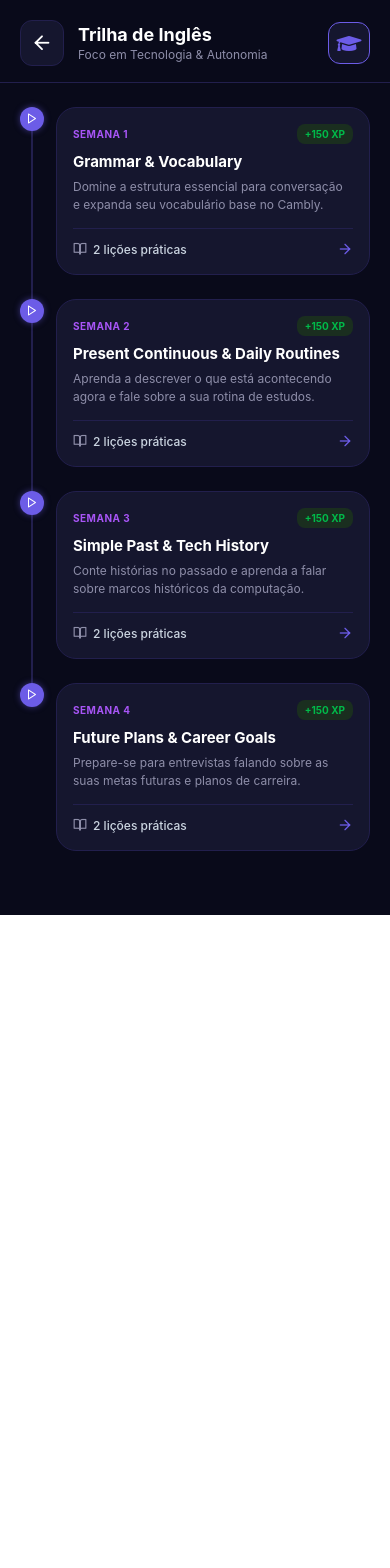
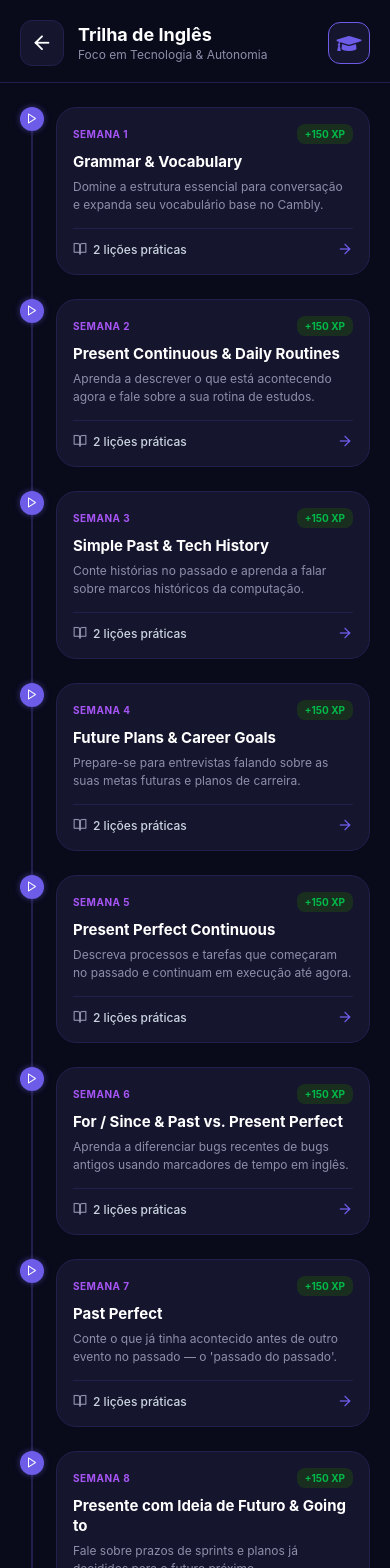
Before and after one commit to Glaudejane/StudyFlow, a React Native app: screen /Weeks in a window 390 px wide. Shown: the top 1568 px of the page. Before the commit the page ends 915 px from the top, so only its background shows below. Built offline with nearby package versions, Linux system fonts and the light colour scheme.

Commit message:
Libera as semanas 5 a 20 da trilha de Ingles (ficaram pendentes de commit anterior)

```diff
--- a/screens/WeeksScreen.js
+++ b/screens/WeeksScreen.js
@@ -37,7 +37,136 @@ import { Feather, FontAwesome5 } from "@expo/vector-icons";
             status: "liberado",
             licoes: ["Will vs Going to", "Sua biografia profissional"],
         },
+        {
+            id: "semana_5",
+            numero: "SEMANA 5",
+            titulo: "Present Perfect Continuous",
+            descricao: "Descreva processos e tarefas que começaram no passado e continuam em execução até agora.",
+            status: "liberado",
+            licoes: ["Have/has been + ING", "Relatando tarefas em andamento"],
+        },
+        {
+            id: "semana_6",
+            numero: "SEMANA 6",
+            titulo: "For / Since & Past vs. Present Perfect",
+            descricao: "Aprenda a diferenciar bugs recentes de bugs antigos usando marcadores de tempo em inglês.",
+            status: "liberado",
+            licoes: ["For vs Since", "Logs temporais e histórico de erros"],
+        },
+        {
+            id: "semana_7",
+            numero: "SEMANA 7",
+            titulo: "Past Perfect",
+            descricao: "Conte o que já tinha acontecido antes de outro evento no passado — o 'passado do passado'.",
+            status: "liberado",
+            licoes: ["Had + particípio", "Reconstruindo histórico de logs"],
+        },
+        {
+            id: "semana_8",
+            numero: "SEMANA 8",
+            titulo: "Presente com Ideia de Futuro & Going to",
+            descricao: "Fale sobre prazos de sprints e planos já decididos para o futuro próximo.",
+            status: "liberado",
+            licoes: ["Going to vs Present Continuous", "Planejando prazos de projeto"],
+        },
+        {
+            id: "semana_9",
+            numero: "SEMANA 9",
+            titulo: "Will e Shall",
+            descricao: "Domine decisões espontâneas e lógica condicional em inglês técnico.",
+            status: "liberado",
+            licoes: ["Will para decisões rápidas", "Condicionais simples"],
+        },
+        {
+            id: "semana_10",
+            numero: "SEMANA 10",
+            titulo: "Comparação de Futuros e Orações Temporais",
+            descricao: "Configure gatilhos (triggers) e condições de parada usando estruturas de tempo futuro.",
+            status: "liberado",
+            licoes: ["When, until, as soon as", "Escrevendo condições de parada"],
+        },
+        {
+            id: "semana_11",
+            numero: "SEMANA 11",
+            titulo: "Can, Could e Be able to",
+            descricao: "Descreva capacidades e limitações de sistemas e modelos de IA.",
+            status: "liberado",
+            licoes: ["Can vs Be able to", "Descrevendo limitações técnicas"],
+        },
+        {
+            id: "semana_12",
+            numero: "SEMANA 12",
+            titulo: "Must, Can't, May e Might",
+            descricao: "Escreva regras estritas de segurança (guardrails) para sistemas e modelos de IA.",
+            status: "liberado",
+            licoes: ["Obrigação com Must", "Possibilidade com May/Might"],
+        },
+        {
+            id: "semana_13",
+            numero: "SEMANA 13",
+            titulo: "Have to, Must e Needn't",
+            descricao: "Otimize prompts e economize tokens sabendo diferenciar obrigação de necessidade.",
+            status: "liberado",
+            licoes: ["Have to vs Must", "Needn't e economia de contexto"],
+        },
+        {
+            id: "semana_14",
+            numero: "SEMANA 14",
+            titulo: "Should, Would e Pedidos Educados",
+            descricao: "Refine o tom e a formatação das respostas que você pede para uma IA.",
+            status: "liberado",
+            licoes: ["Sugestões com Should", "Pedidos educados com Would"],
+        },
+        {
+            id: "semana_15",
+            numero: "SEMANA 15",
+            titulo: "In, At e On (Tempo e Lugar)",
+            descricao: "Posicione elementos de interface e agende tarefas com as preposições corretas.",
+            status: "liberado",
+            licoes: ["Preposições de lugar", "Preposições de tempo"],
+        },
+        {
+            id: "semana_16",
+            numero: "SEMANA 16",
+            titulo: "Preposições de Movimento e Posição",
+            descricao: "Descreva fluxos de dados e animações de componentes usando preposições de movimento.",
+            status: "liberado",
+            licoes: ["From, through, into", "Descrevendo fluxos de dados"],
+        },
+        {
+            id: "semana_17",
+            numero: "SEMANA 17",
+            titulo: "Substantivos/Adjetivos + Preposições",
+            descricao: "Escreva documentações técnicas corretas sobre dependências e compatibilidade de software.",
+            status: "liberado",
+            licoes: ["Compatible with, responsible for", "Documentando dependências"],
+        },
+        {
+            id: "semana_18",
+            numero: "SEMANA 18",
+            titulo: "Verb + Preposition",
+            descricao: "Use os verbos certos com as preposições certas em requisições HTTP e eventos de UI.",
+            status: "liberado",
+            licoes: ["Upload to, download from", "Descrevendo eventos de clique"],
+        },
+        {
+            id: "semana_19",
+            numero: "SEMANA 19",
+            titulo: "Phrasal Verbs (In, Out, On, Off)",
+            descricao: "Domine comandos de autenticação e estados de componentes em inglês técnico.",
+            status: "liberado",
+            licoes: ["Log in / Log out", "Turn on / Turn off"],
+        },
+        {
+            id: "semana_20",
+            numero: "SEMANA 20",
+            titulo: "Phrasal Verbs (Up, Down, Away, Back)",
+            descricao: "Feche o ciclo aprendendo termos de manutenção, backup e configuração de sistemas.",
+            status: "liberado",
+            licoes: ["Set up, back up, clean up", "Documentando rotinas de manutenção"],
+        },
     ];
+
 
     export default function WeeksScreen({ navigation }) {
         const renderSemana = ({ item, index }) => {
```
